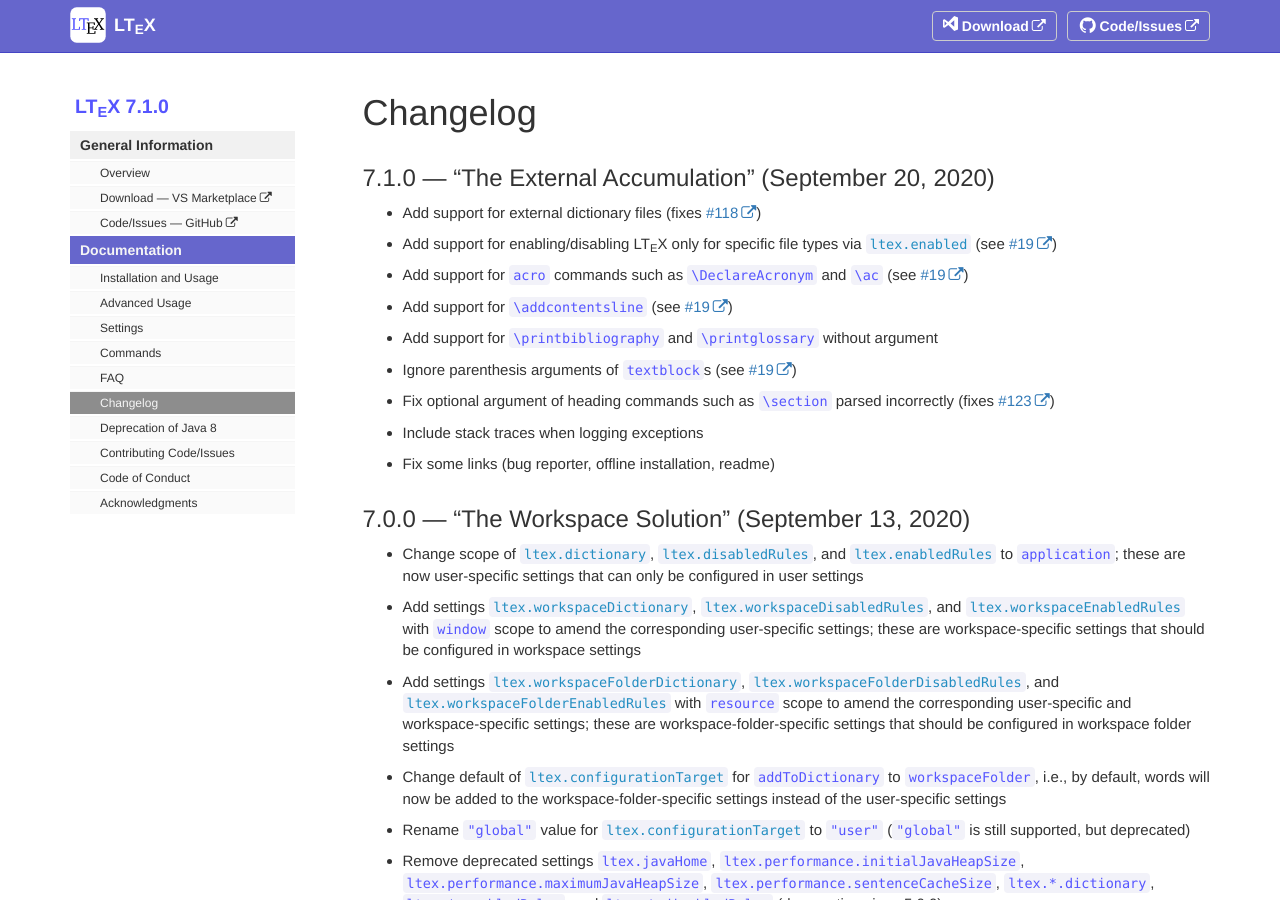
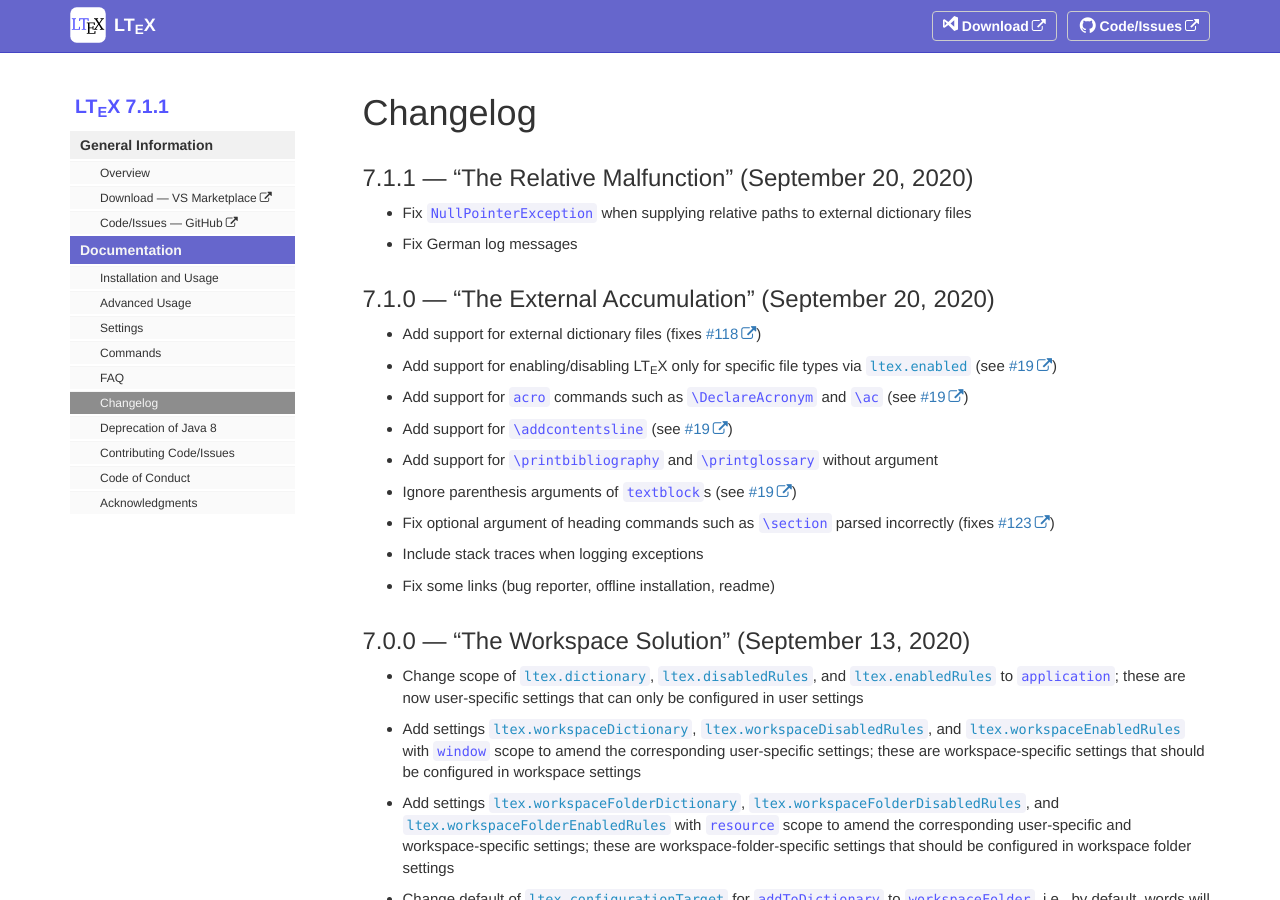
Before and after one commit to valentjn/vscode-ltex, a Jekyll site: the page built from pages/docs/changelog.md, in a window 1280 px wide and 900 px high. Built offline with Jekyll 4.4.1, drawn with Linux system fonts in a browser that asks for light colours.

Commit message:
Bump to 7.1.1

```diff
--- a/_data/sidebars/sidebar.yml
+++ b/_data/sidebars/sidebar.yml
@@ -1,7 +1,7 @@
 entries:
   - title: "sidebar"
     product: "LT<sub>E</sub>X"
-    version: "7.1.0"
+    version: "7.1.1"
     folders:
       - title: "General Information"
         output: "web"
--- a/pages/docs/changelog.md
+++ b/pages/docs/changelog.md
@@ -10,6 +10,11 @@ permalink: "/docs/changelog.html"
 sidebar: "sidebar"
 toc: false
 ---
+
+## 7.1.1 — “The Relative Malfunction” (September 20, 2020)
+
+- Fix `NullPointerException` when supplying relative paths to external dictionary files
+- Fix German log messages
 
 ## 7.1.0 — “The External Accumulation” (September 20, 2020)
 
```
